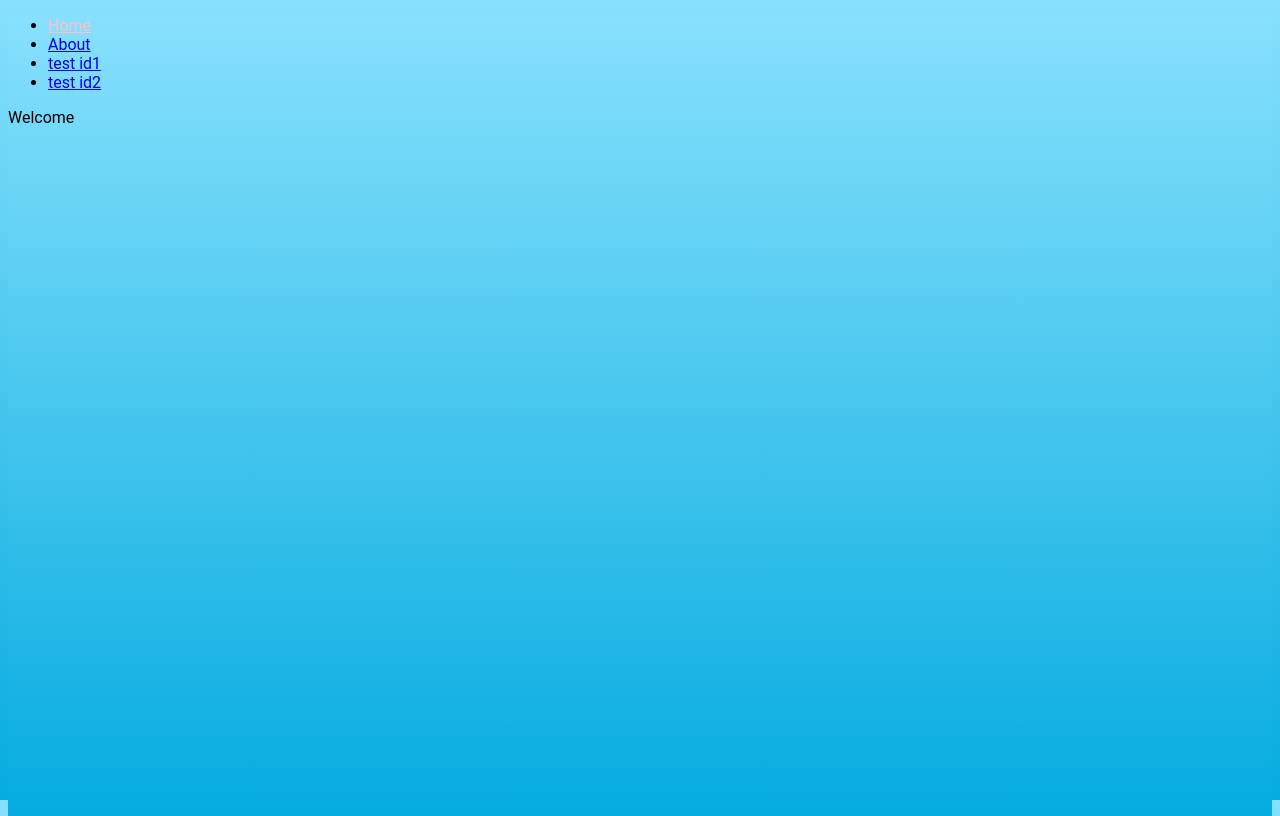
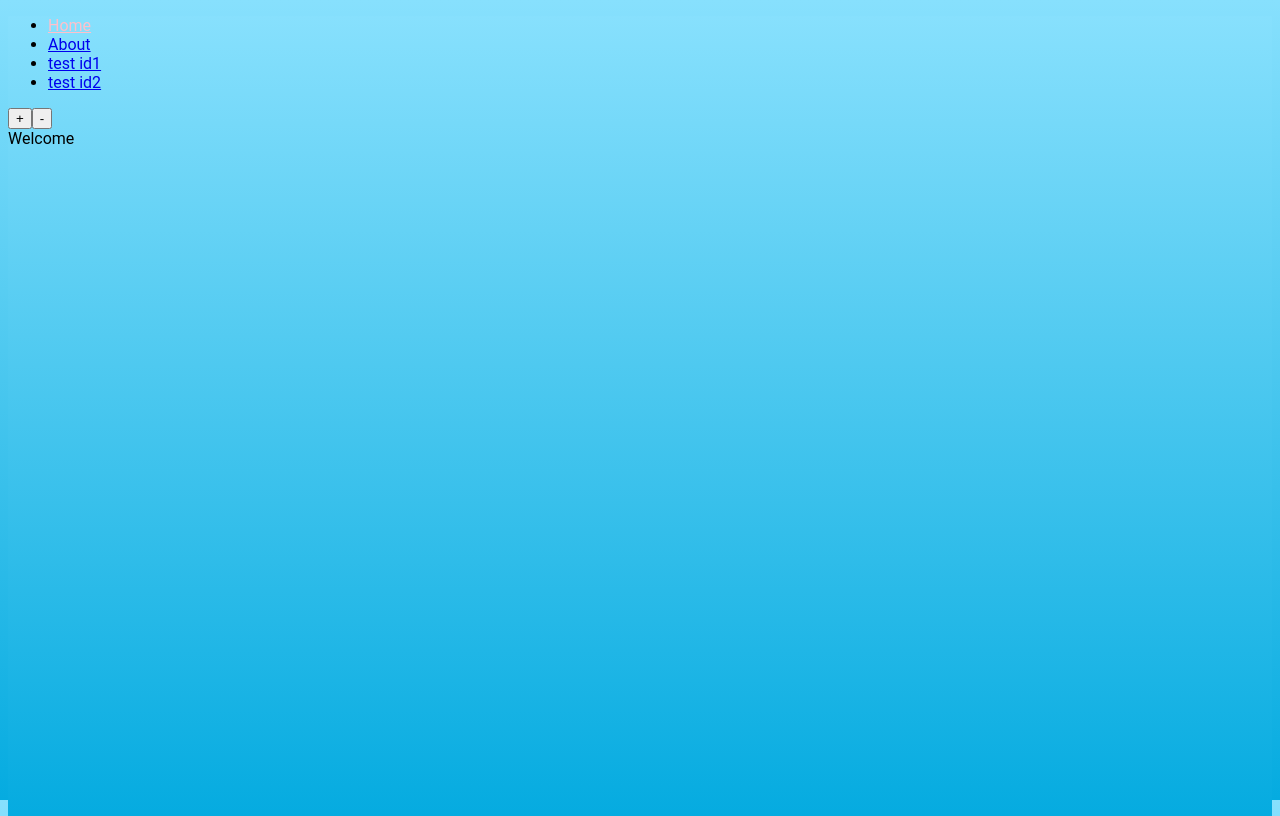
Before and after one commit to dartmouth-cs52-20S/lab4-platform-client-j-wang2, a React app: page / in a window 1280 px wide. Built offline with nearby package versions, Linux system fonts and the light colour scheme; the HTML template or start-up script is replaced by a standard one.

Commit message:
SA6 part1

```diff
--- a/src/components/App.js
+++ b/src/components/App.js
@@ -7,17 +7,30 @@ import {
     NavLink,
     Switch,
 } from 'react-router-dom';
+import Counter from './counter';
+import Controls from './controls';
 
 const About = (props) => {
     return <div> All there is to know about me </div>;
 };
 
 const Welcome = (props) => {
-    return <div>Welcome</div>;
+    return (
+        <div>
+            <Controls />
+            Welcome
+        </div>
+    );
 };
 
 const Test = (props) => {
-    return <div> ID: {props.match.params.id} </div>;
+    return (
+        <div>
+            <Counter />
+            ID: {props.match.params.id}
+        </div>
+
+    );
 };
 
 const FallBack = (props) => {
--- /dev/null
+++ b/src/components/controls.js
@@ -0,0 +1,17 @@
+import React from 'react';
+import { connect } from 'react-redux';
+import { withRouter } from 'react-router-dom';
+
+
+import { increment, decrement } from '../actions';
+
+const Controls = (props) => {
+  return (
+    <div>
+      <button type="button" onClick={props.increment}>+</button>
+      <button type="button" onClick={props.decrement}>-</button>
+    </div>
+  );
+};
+
+export default withRouter(connect(null, { increment, decrement })(Controls));
--- /dev/null
+++ b/src/components/counter.js
@@ -0,0 +1,23 @@
+import React from 'react';
+import { connect } from 'react-redux';
+import { withRouter } from 'react-router-dom';
+
+// this can be dumb or smart component - connect works with either
+const Counter = (props) => {
+  return (
+    <div>
+      Current Count: {props.count}
+    </div>
+  );
+};
+
+// connects particular parts of redux state to this components props
+const mapStateToProps = (state) => (
+  {
+    count: state.count,
+  }
+);
+
+// react-redux glue -- outputs Container that know state in props
+// also with an optional HOC withRouter
+export default withRouter(connect(mapStateToProps, null)(Counter));
```
Lines whose indentation alone changed are shown as unchanged.
